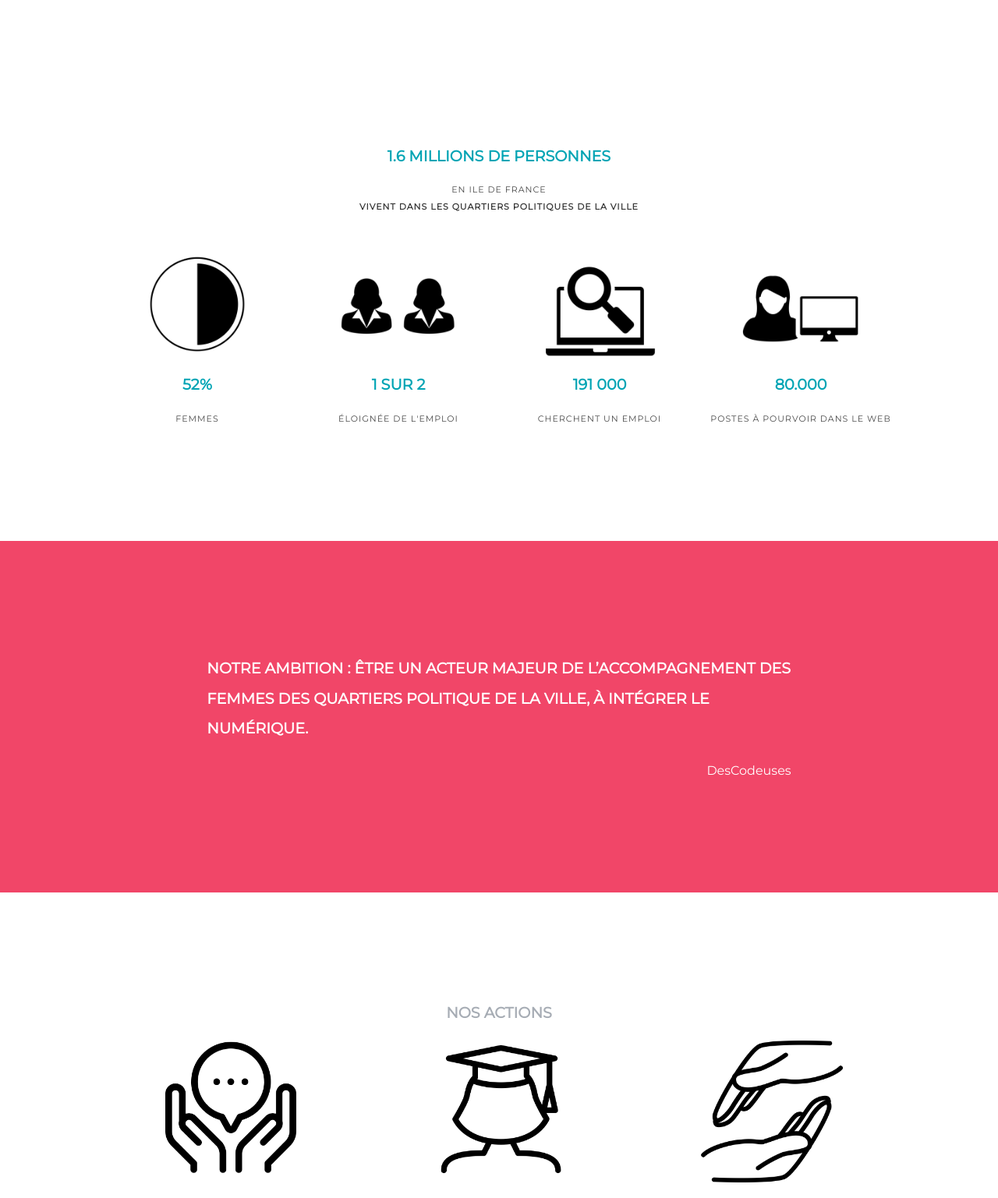
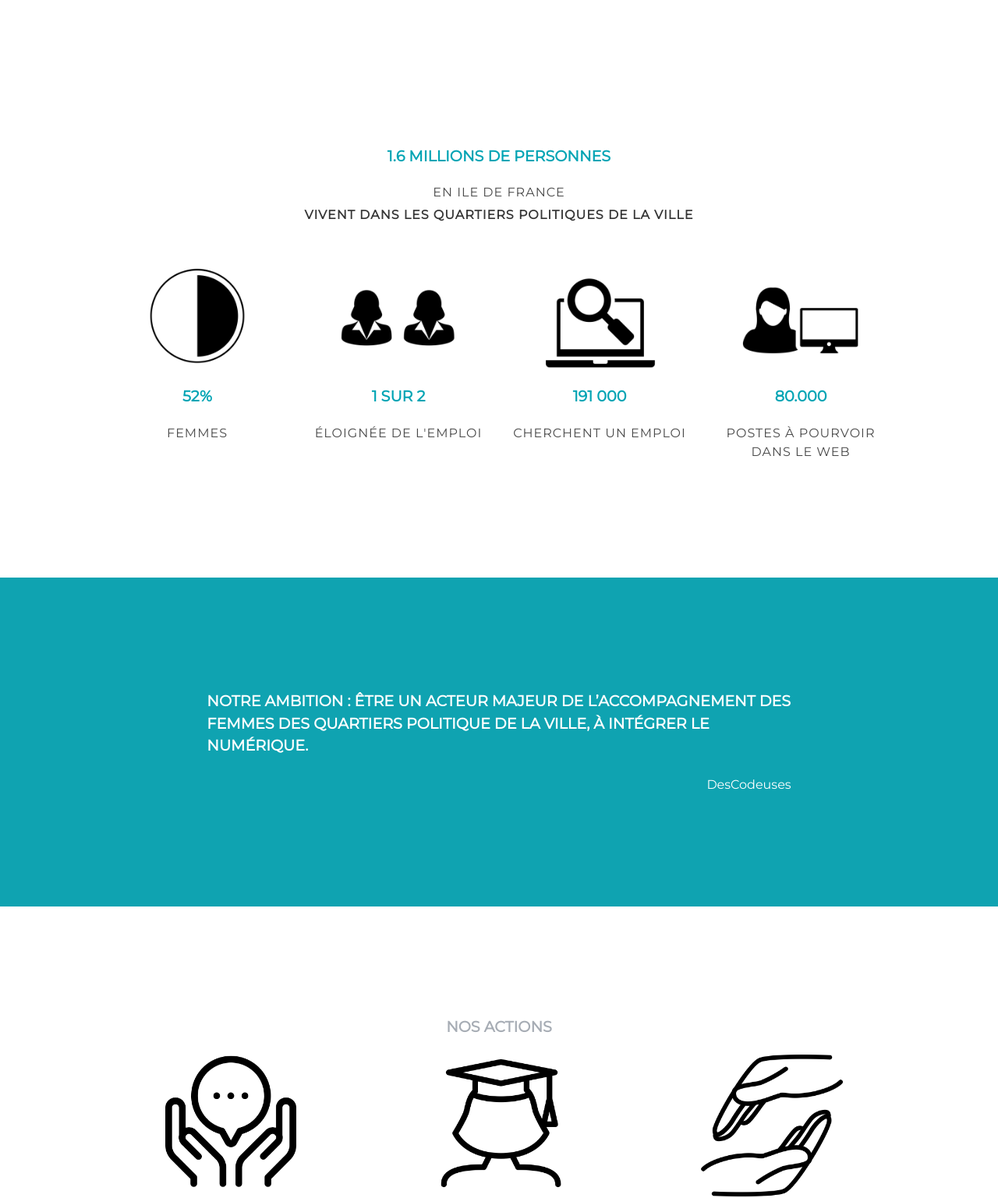
Before and after one commit to descodeuses/site, a PHP site: page / in a window 1280 px wide; the page is wider, and only the part inside the window is pictured. Shown: the part 876-2413 px from the top of that part at 78% size. Run offline with PHP 8.4, Linux system fonts and the light colour scheme; some libraries are stand-ins or nearby versions.

Commit message:
new colors

```diff
--- a/assets/css/style.css
+++ b/assets/css/style.css
@@ -23,6 +23,13 @@
 
 .navbar-brand {
   width: 300px;
+}
+/* .logoyellow {
+    color: #FAB330;
+} */
+
+.logoyellow.back {
+    background: #0FA3B1;
 }
 
 #cover {
@@ -235,7 +242,8 @@ svg{
     padding: 40px;
 }
 #ambitions h2{
-    line-height: 2;
+    line-height: 1.5;
+    font-size: 1.2em;
 }
 
 .title-vert {
@@ -253,3 +261,7 @@ svg{
         font-size: 1.2em;
     }
 }
+
+.heading {
+    font-size: 1em;
+}
--- a/index.php
+++ b/index.php
@@ -60,10 +60,10 @@
     </section>
 
     <!-- ambition -->
-    <section class="section hero is-medium is-danger" id="ambitions">
+    <section class="section hero is-medium logoyellow back has-text-white" id="ambitions">
         <div class="columns">
             <div class="column is-8 is-offset-2">
-                <h2 class="title">notre ambition : être un acteur majeur de l’accompagnement des femmes des quartiers politique de la ville, à intégrer le numérique.</h2>
+                <h2 class="title has-text-white">notre ambition : être un acteur majeur de l’accompagnement des femmes des quartiers politique de la ville, à intégrer le numérique.</h2>
                 <p class="has-text-right"><span>DesCodeuses</span></p>
             </div>
         </div>
```
